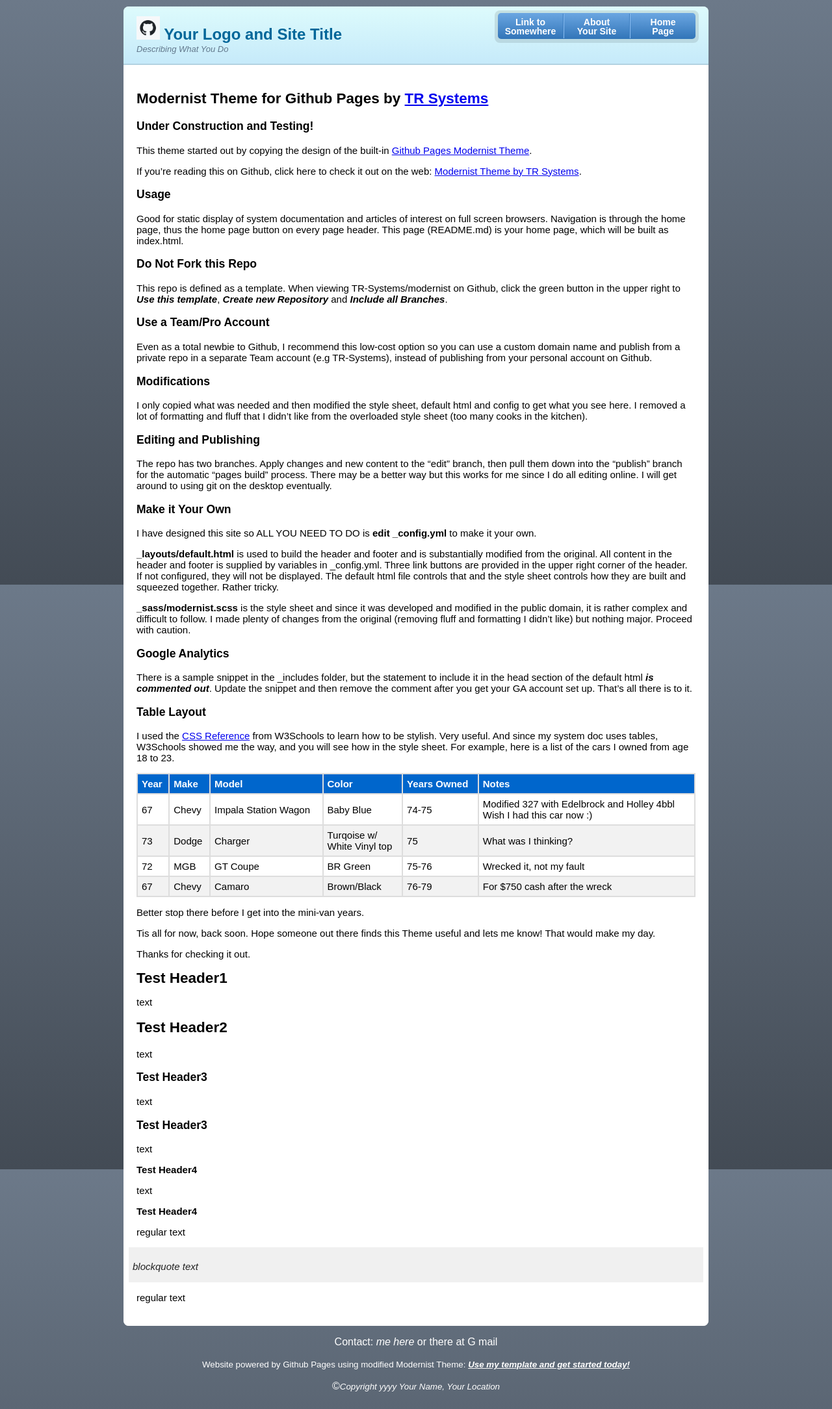
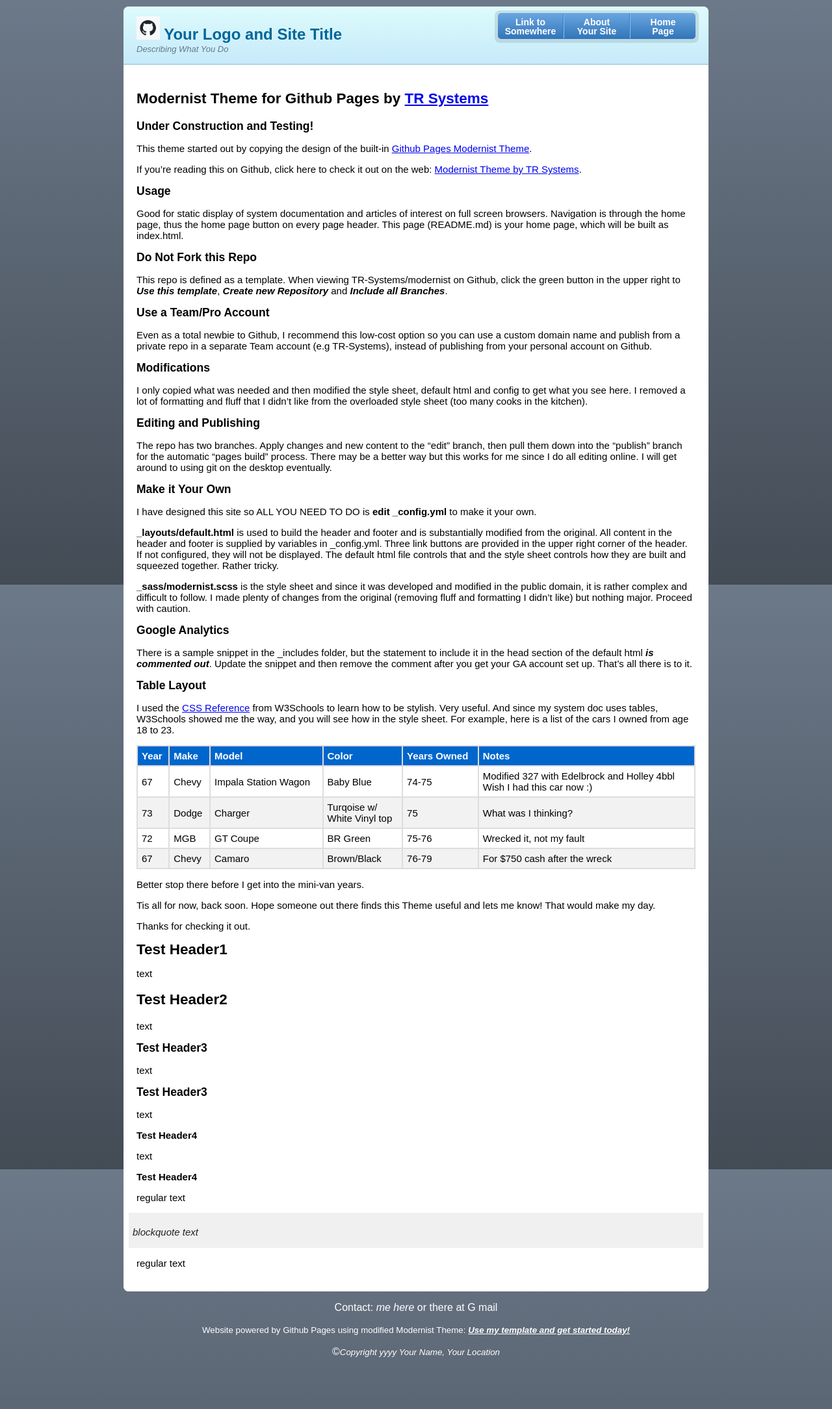
Before and after one commit to TR-Systems/modernist, a Jekyll site: the page built from README.md, in a window 1280 px wide. Shown: the whole page at 65% size. Built offline with Jekyll 4.4.1, drawn with Linux system fonts in a browser that asks for light colours; our own code applies the rules of GitHub Pages for plain Markdown files; after the commit the page ends 2116 px from its top, so only the background shows below that.

Commit message:
Update modernist.scss

```diff
--- a/_sass/modernist.scss
+++ b/_sass/modernist.scss
@@ -158,8 +158,8 @@
   margin-bottom: 0.83em;
 }
 h3 {
-  margin-top: 1em;
-  margin-bottom: 1em;
+  margin-top: 12px;
+  margin-bottom: 6px;
 }
 h4 {
   margin-top: 0.67em;
```
